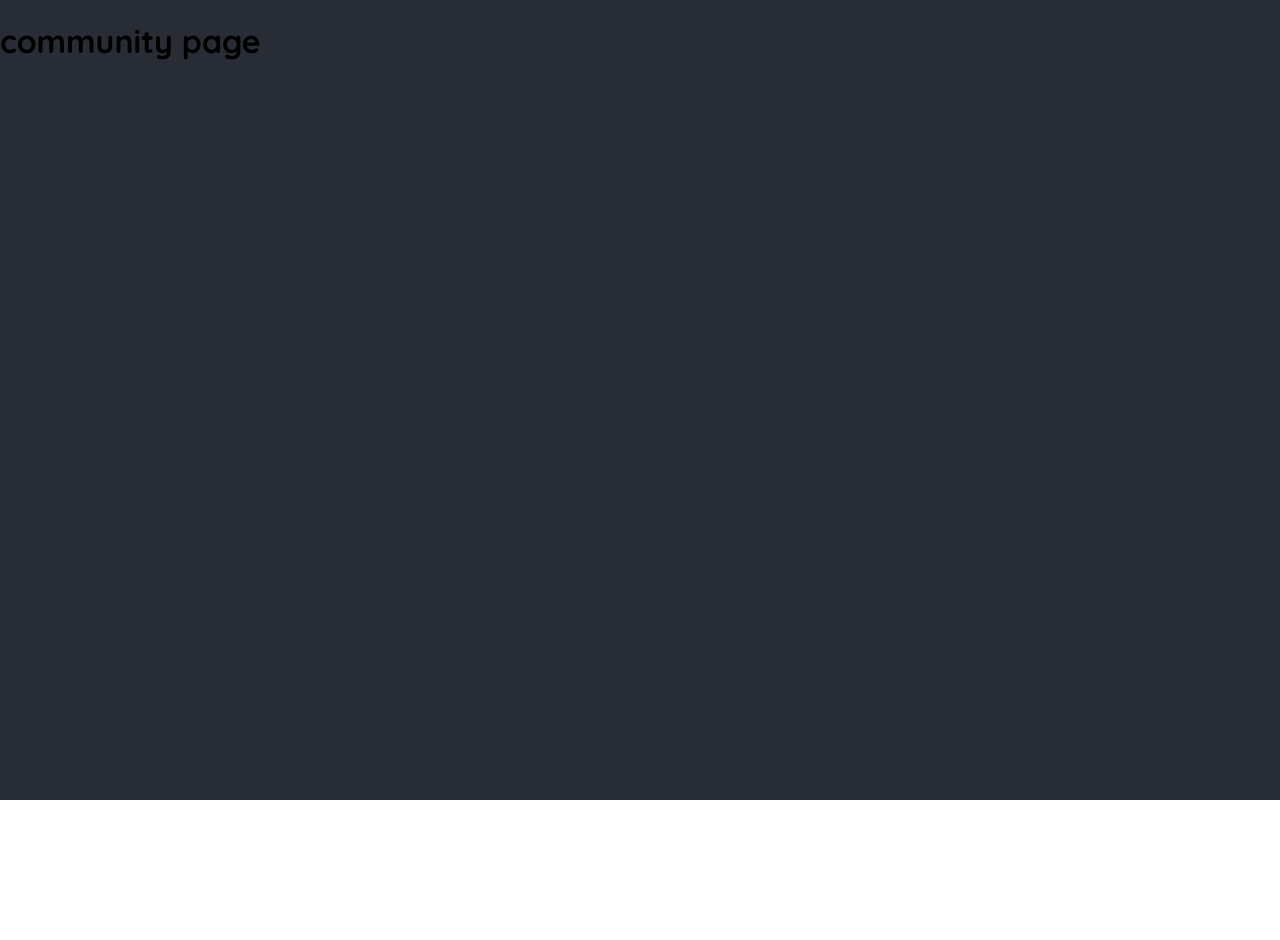
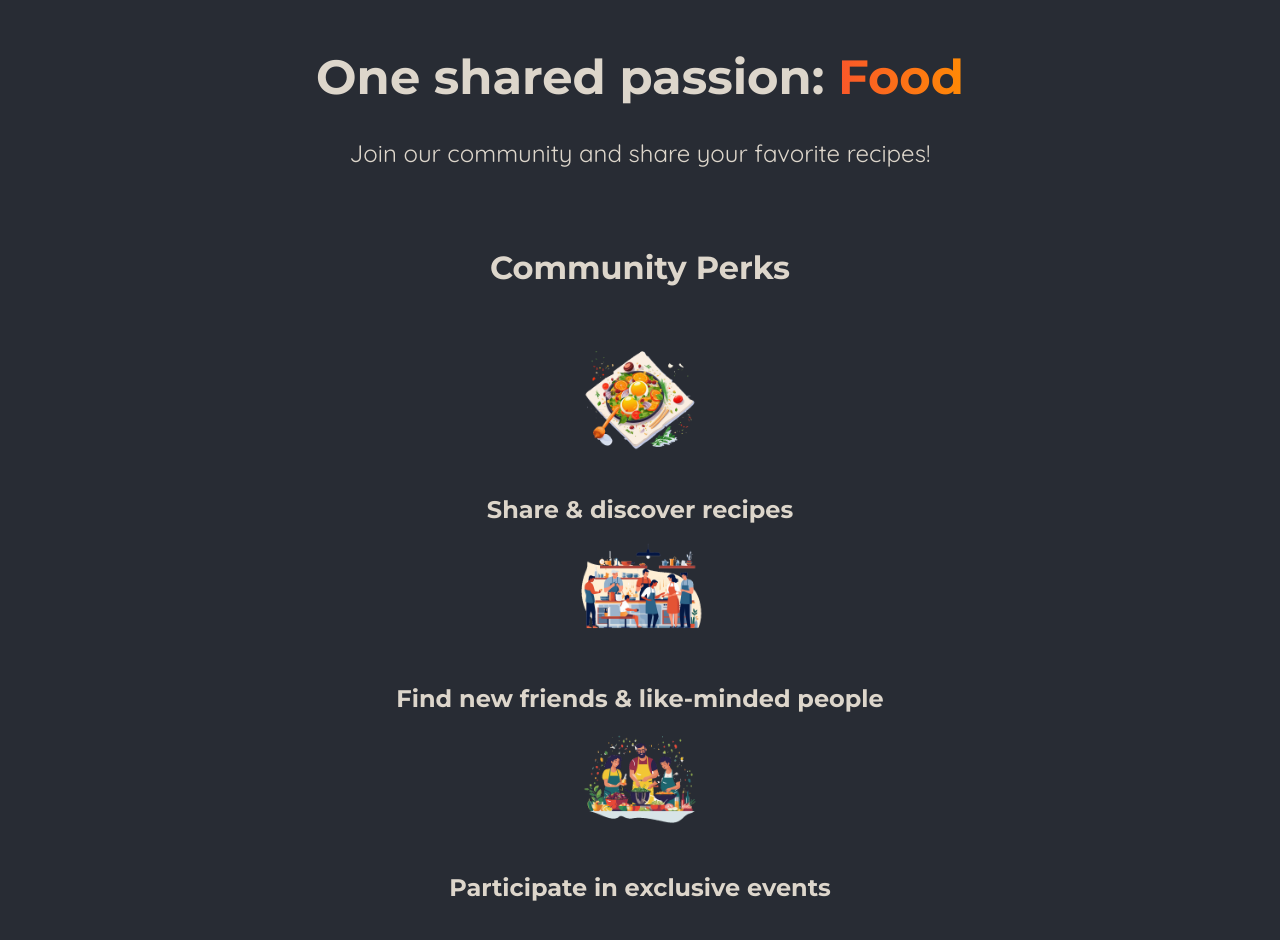
Before and after one commit to huanhunmao/Next-Project, a Next.js app in the folder first-app/: page /community in a window 1280 px wide. Shown: the top 940 px of the page. Before the commit the page ends 800 px from the top, so only its background shows below. Built offline with nearby package versions, Linux system fonts and the light colour scheme.

Commit message:
feat: 添加 community and nav-link , use path

```diff
--- a/first-app/src/app/community/page.js
+++ b/first-app/src/app/community/page.js
@@ -1,3 +1,40 @@
-export default function CommunityPage(){
-    return <h1>community page</h1>
+import Image from 'next/image';
+
+import mealIcon from '@/assets/icons/meal.png';
+import communityIcon from '@/assets/icons/community.png';
+import eventsIcon from '@/assets/icons/events.png';
+import classes from './page.module.css';
+
+export default function CommunityPage() {
+  return (
+    <>
+      <header className={classes.header}>
+        <h1>
+          One shared passion: <span className={classes.highlight}>Food</span>
+        </h1>
+        <p>Join our community and share your favorite recipes!</p>
+      </header>
+      <main className={classes.main}>
+        <h2>Community Perks</h2>
+
+        <ul className={classes.perks}>
+          <li>
+            <Image src={mealIcon} alt="A delicious meal" />
+            <p>Share & discover recipes</p>
+          </li>
+          <li>
+            <Image src={communityIcon} alt="A crowd of people, cooking" />
+            <p>Find new friends & like-minded people</p>
+          </li>
+          <li>
+            <Image
+              src={eventsIcon}
+              alt="A crowd of people at a cooking event"
+            />
+            <p>Participate in exclusive events</p>
+          </li>
+        </ul>
+      </main>
+    </>
+  );
 }
--- /dev/null
+++ b/first-app/src/app/community/page.module.css
@@ -0,0 +1,61 @@
+.header {
+    gap: 3rem;
+    margin: 3rem auto 5rem auto;
+    width: 90%;
+    max-width: 75rem;
+    color: #ddd6cb;
+    font-size: 1.5rem;
+    text-align: center;
+  }
+
+  .header h1 {
+    font-family: 'Montserrat', sans-serif;
+  }
+
+  .highlight {
+    background: linear-gradient(90deg, #f9572a, #ff8a05);
+    background-clip: text;
+    -webkit-background-clip: text;
+    -webkit-text-fill-color: transparent;
+  }
+
+  .main {
+    width: 90%;
+    max-width: 40rem;
+    margin: 0 auto;
+    text-align: center;
+  }
+
+  .main h2 {
+    font-family: 'Montserrat', sans-serif;
+    font-size: 2rem;
+    margin-bottom: 3rem;
+    color: #ddd6cb;
+  }
+
+  .perks {
+    list-style: none;
+    margin: 3rem 0;
+    padding: 0;
+  }
+
+  .perks li {
+    display: flex;
+    flex-direction: column;
+    align-items: center;
+    gap: 2rem;
+  }
+
+  .perks img {
+    width: 8rem;
+    height: 8rem;
+    object-fit: contain;
+  }
+
+  .perks p {
+    font-family: 'Montserrat', sans-serif;
+    font-size: 1.5rem;
+    font-weight: bold;
+    margin: 0;
+    color: #ddd6cb;
+  }
```
Also changed, not shown: first-app/src/components/main-header/main-header.js (+9 -5 lines), first-app/src/components/main-header/main-header.module.css (+0 -34 lines), first-app/src/components/main-header/nav-link.js (added, +17 -0 lines), first-app/src/components/main-header/nav-link.module.css (added, +23 -0 lines).
